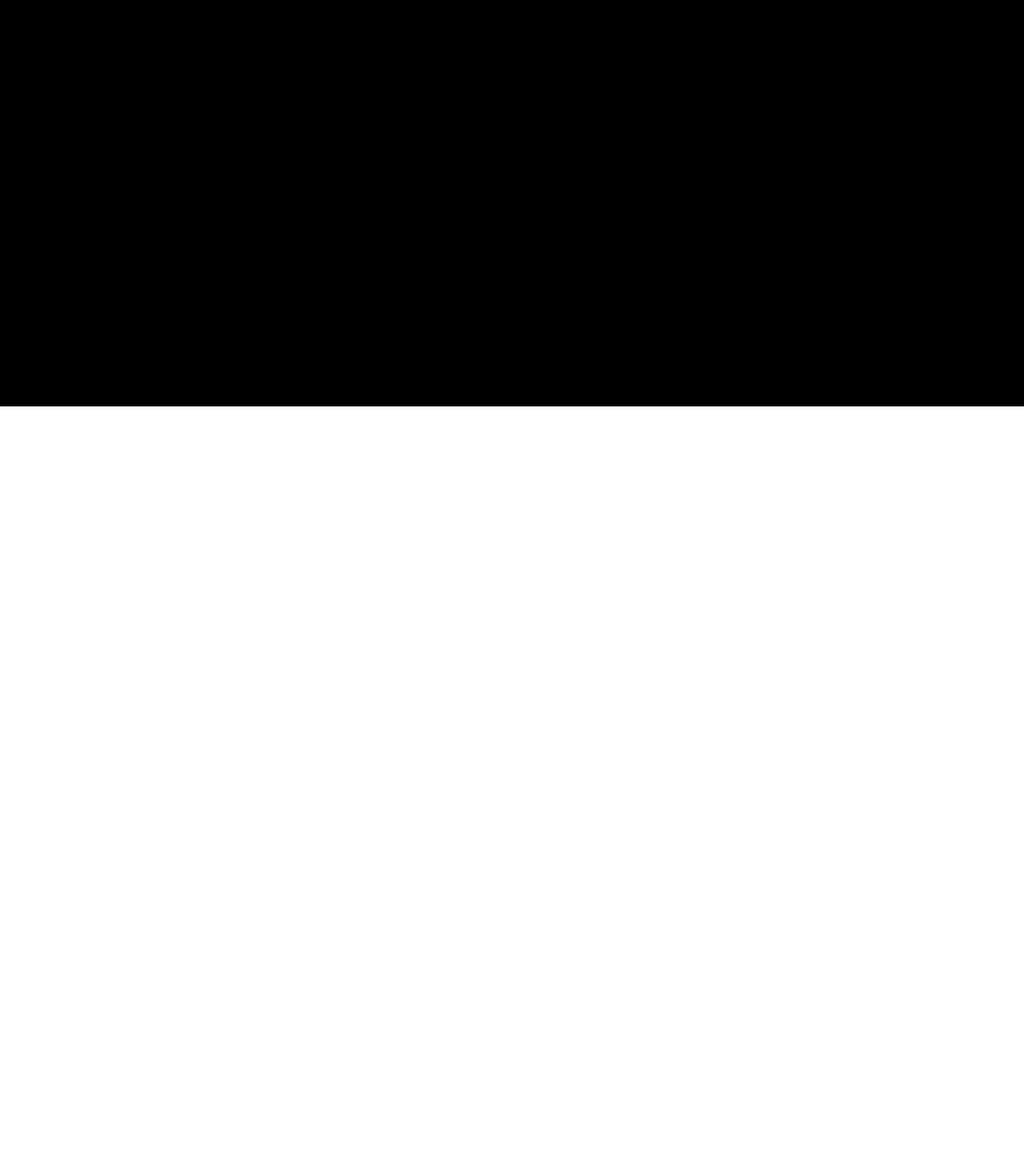
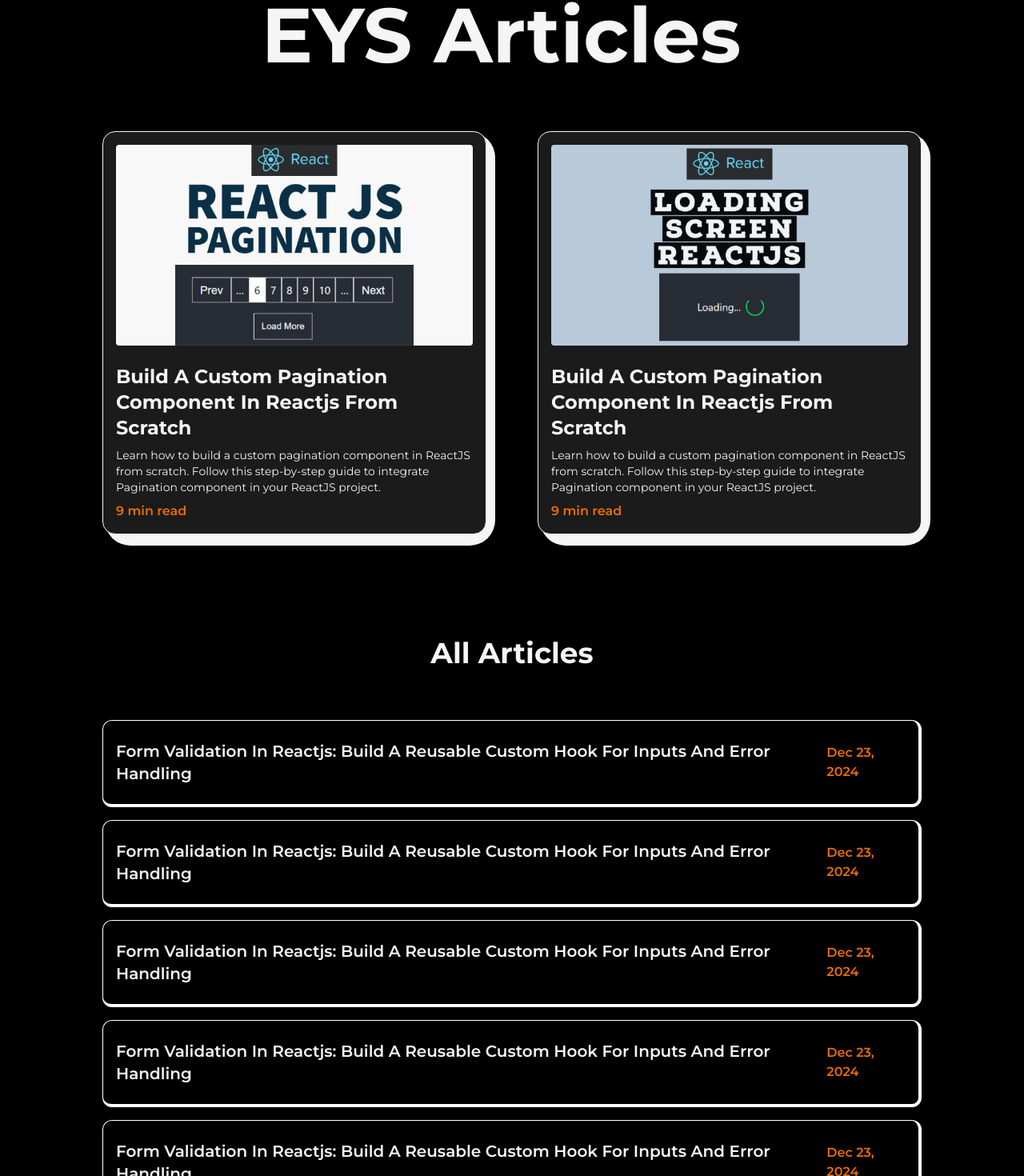
Before and after one commit to technoprogramming92/yash-portfolio-web, a Next.js app: page /articles in a window 1280 px wide. Shown: the part 292-1762 px from the top of the page at 80% size. Before the commit the page ends 800 px from the top, so only its background shows below. Built offline with nearby package versions, Linux system fonts and the light colour scheme.

Commit message:
article-page-completed-33211-saumya

```diff
--- /dev/null
+++ b/src/components/FeaturedArticle.js
@@ -0,0 +1,25 @@
+import React from 'react'
+import Link from 'next/link'
+import Image from 'next/image'
+import {motion} from 'framer-motion'
+const FeaturedArticle=({img,title,time,summary,link})=> {
+  const FramerImage= motion(Image)
+  return (
+    <li className='relative col-span-1 w-full p-4 bg-dark border border-solid border-[#f5f5f5] rounded-2xl'>
+      <div className="absolute top-0 -right-3 -z-10 w-[102%] h-[103%] rounded-[2rem] bg-[#f5f5f5]"/>
+         <Link href={link} target='_blank' className='w-full inline-block cursor-pointer overflow-hidden rounded'>
+      <FramerImage src={img} alt={title} className="w-full h-auto"
+      whileHover={{scale:1.05}}
+      transition={{duration:0.2}}/>
+      </Link>
+      <Link href={link} target="_blank">
+      <h2 className='text-[#f5f5f5] capitalize text-2xl font-bold my-2 hover:underline underline-offset-4 mt-4'>{title}
+      </h2>
+      <p className='text-sm mb-2'>{summary}</p>
+      <span className='text-[#eb6e00] font-semibold'>{time}</span>
+      </Link>
+    </li>
+  )
+}
+
+export default FeaturedArticle
--- /dev/null
+++ b/src/components/MiniArticle.js
@@ -0,0 +1,17 @@
+import React from 'react'
+import MovingImg from './MovingImg'
+import {motion} from 'framer-motion'
+function MiniArticle({img,title,date,link}) {
+  return (
+    <motion.li className='relative w-full p-4 py-6 my-4 rounded-xl flex items-center justify-between bg-[#000000] first:mt-0 border border-solid border-white hover:!border-[#eb6e00] hover:bg-[#f5f5f5] hover:!text-[#000000] !text-[#f5f5f5] border-r-4 border-b-4'
+    initial={{y:200}}
+    whileInView={{y:0, transition:{duration:0.5, ease:"easeInOut"}}}
+    viewport={{once:true}}
+    >
+        <MovingImg title={title} link={link} img={img}/>
+        <span className='text-[#eb6e00] font-semibold pl-4'>{date}</span>
+    </motion.li>
+  )
+}
+
+export default MiniArticle
--- /dev/null
+++ b/src/components/MovingImg.js
@@ -0,0 +1,34 @@
+import React, { useRef } from 'react'
+import Link from 'next/link'
+import Image from 'next/image'
+import {useMotionValue, motion} from 'framer-motion'
+
+function MovingImg({title,img,link}) {
+    const x = useMotionValue(0);
+    const y = useMotionValue(0);
+    const imgRef=useRef(null);
+    const FramerImage= motion(Image);
+    function handleMouse(e){
+        imgRef.current.style.display = "inline-block";
+        x.set(e.pageX);
+        y.set(-10);
+    }
+
+    function handleMouseLeave(e){
+        imgRef.current.style.display = "none";
+        x.set(0);
+        y.set(0);
+
+    }
+
+
+      return (
+    <>
+      <Link href={link} target="_blank" onMouseMove={handleMouse} onMouseLeave={handleMouseLeave}><h2 className="capitalize text-xl font-semibold hover:underline underline-offset-3">{title}</h2>
+      <FramerImage ref={imgRef} src={img} alt={title} className='z-10 w-96 h-auto hidden absolute rounded-lg' style={{x:x, y:y}} initial={{opacity:0}} whileInView={{opacity:1, transition:{duration:0.5}}}/>
+      </Link>
+    </>
+  )
+}
+
+export default MovingImg
--- a/src/pages/articles.js
+++ b/src/pages/articles.js
@@ -1,10 +1,78 @@
 import React from 'react'
+import Head from 'next/head'
+import AnimatedText from '@/components/AnimatedText'
+import FeaturedArticle from '@/components/FeaturedArticle'
+import article1 from '../../public/images/articles/pagination component in reactjs.jpg'
+import article2 from '../../public/images/articles/create loading screen in react js.jpg'
+import article3 from '../../public/images/articles/form validation in reactjs using custom react hook.png'
+import Layout from '@/components/Layout'
+import MiniArticle from '@/components/MiniArticle'
+
 
 function articles() {
   return (
-    <div>
+    <>
+    <Head>
+        <title>Yash Shah | Article Page</title>
+        <meta name="description" content="My Description" />
+      </Head>
+      <main className='w-full mb-16 flex flex-col items-center justify-center overflow-hidden'>
+        <Layout>
+        <AnimatedText text="EYS Articles" className="!text-[#f5f5f5] mb-16 pt-16"/>
+        <ul className="!text-[#f5f5f5] grid grid-cols-2 gap-16">
+          <FeaturedArticle
+          title="Build A Custom Pagination Component In Reactjs From Scratch"
+          summary="Learn how to build a custom pagination component in ReactJS from scratch.
+Follow this step-by-step guide to integrate Pagination component in your ReactJS project."
+time="9 min read"
+link="www.google.com"
+img={article1}
+          />
 
-    </div>
+<FeaturedArticle
+          title="Build A Custom Pagination Component In Reactjs From Scratch"
+          summary="Learn how to build a custom pagination component in ReactJS from scratch.
+Follow this step-by-step guide to integrate Pagination component in your ReactJS project."
+time="9 min read"
+link="www.google.com"
+img={article2}
+          />
+        </ul>
+        <h2 className='font-bold !text-[#f5f5f5] text-4xl w-full text-center my-16 mt-32'>All Articles</h2>
+        <ul>
+        <MiniArticle title="Form Validation In Reactjs: Build A Reusable Custom Hook For Inputs And Error Handling"
+        img={article3}
+        date="Dec 23, 2024"
+        link="www.example.com"/>
+
+<MiniArticle title="Form Validation In Reactjs: Build A Reusable Custom Hook For Inputs And Error Handling"
+        img={article2}
+        date="Dec 23, 2024"
+        link="www.example.com"/>
+
+<MiniArticle title="Form Validation In Reactjs: Build A Reusable Custom Hook For Inputs And Error Handling"
+        img={article1}
+        date="Dec 23, 2024"
+        link="www.example.com"/>
+
+<MiniArticle title="Form Validation In Reactjs: Build A Reusable Custom Hook For Inputs And Error Handling"
+        img={article3}
+        date="Dec 23, 2024"
+        link="www.example.com"/>
+
+<MiniArticle title="Form Validation In Reactjs: Build A Reusable Custom Hook For Inputs And Error Handling"
+        img={article3}
+        date="Dec 23, 2024"
+        link="www.example.com"/>
+
+<MiniArticle title="Form Validation In Reactjs: Build A Reusable Custom Hook For Inputs And Error Handling"
+        img={article3}
+        date="Dec 23, 2024"
+        link="www.example.com"/>
+        </ul>
+        </Layout>
+      </main>
+    </>
   )
 }
 
--- a/src/pages/updates.js
+++ b/src/pages/updates.js
@@ -6,12 +6,15 @@
 import Link from 'next/link'
 import { GithubIcon } from '@/components/Icons'
 import project1 from "../../public/images/projects/crypto-screener-cover-image.jpg"
+import {motion} from 'framer-motion'
 const FeaturedUpdate=({type, title, summary, img, link, githubLink})=>{
+  const FramerImage= motion(Image)
   return(
     <article className='flex w-full items-center justify-between rounded-3xl border border-solid border-[#f5f5f5] bg-[#000000] shadow-[#D6D6D4] shadow-xl p-12 relative'>
 
       <Link href={link} target='_blank' className='w-1/2 cursor-pointer overflow-hidden rounded'>
-      <Image src={img} alt={title} className="w-full h-auto"/>
+      <FramerImage src={img} alt={title} className="w-full h-auto" whileHover={{scale:1.05}}
+      transition={{duration:0.2}}/>
       </Link>
 
 
@@ -30,10 +33,12 @@
 }
 
 const Project=({title,type,img,link,githubLink})=>{
+  const FramerImage= motion(Image)
   return(
     <article className='w-full flex flex-col items-center justify-center rounded-2xl border border-solid border-[#f5f5f5] bg-[#000000] p-6 relative'>
 <Link href={link} target='_blank' className='w-full cursor-pointer overflow-hidden rounded'>
-      <Image src={img} alt={title} className="w-full h-auto"/>
+      <FramerImage src={img} alt={title} className="w-full h-auto" whileHover={{scale:1.05}}
+      transition={{duration:0.2}}/>
       </Link>
       <div className='w-full flex flex-col items-start justify-between mt-4'>
         <span className='text-[#eb6e00] font-medium text-xl'>{type}</span>
@@ -57,7 +62,7 @@
       </Head>
         <main className="w-full mb-16 flex flex-col items-center justify-center">
             <Layout className='pt-16'>
-              <AnimatedText text='Imagination Trumps Knowledge!' className='text-[#f5f5f5f5] mb-16'/>
+              <AnimatedText text='Imagination Trumps Knowledge!' className='!text-[#f5f5f5] mb-16'/>
 
               <div className='grid grid-cols-12 gap-24'>
                 <div className='col-span-12'>
```
